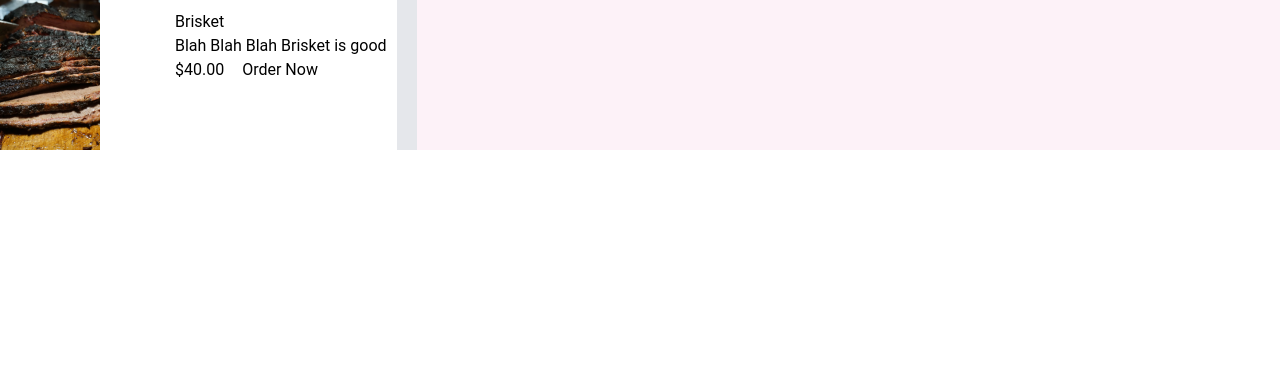
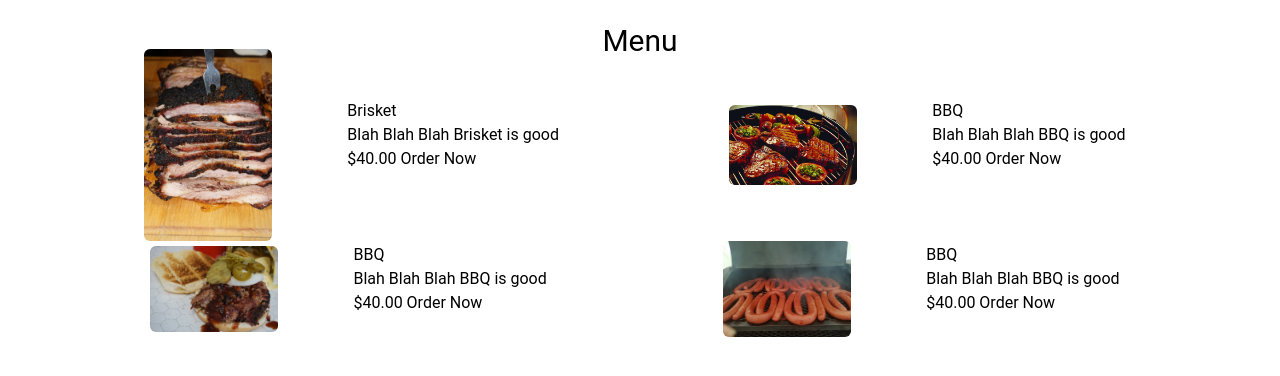
Before and after one commit to ChaseMoncrieffeMitchem/Pj-s-BBQ, a Next.js app: page /Menu in a window 1280 px wide. Shown: the top 376 px of the page. Built offline with nearby package versions, Linux system fonts and the light colour scheme.

Commit message:
working on menu section

```diff
--- a/components/foodcard.jsx
+++ b/components/foodcard.jsx
@@ -1,18 +1,101 @@
-import Image from 'next/image';
-import * as React from 'react';
+import Image from "next/image";
+import * as React from "react";
 
 export default function FoodCard() {
+  const cardItems = {
+    Image: {
+      src: {},
+    },
+  };
   return (
     <>
-        <div className='flex border-gray-200 bg-pink-50'>
-            <Image src="/Brisket.webp" height={100} width={100} alt='Brisket'/>
-            <div className='bg-white border-r-[20px] pl-[75px] pr-[10px] pb-[30px] pt-[10px] shadow-custom relative'>
-                <h1>Brisket</h1>
-                <h2>Blah Blah Blah Brisket is good</h2>
-                <span className='pr-[18px]'>$40.00</span>
-                <button>Order Now</button>
-            </div>
+      <div className="flex justify-evenly flex-wrap items-center">
+
+        <div className="flex pl-[16px] pr-[16px] mb-[16px]">
+          <div className="flex w-32 h-32 flex-shrink-0 items-center">
+            <Image
+              src="/BrisketPic.webp"
+              width={100}
+              height={100}
+              layout="responsive"
+              objectFit="cover"
+              className="rounded-md"
+              alt="Brisket"
+            />
+          </div>
+          <div className="bg-white pl-[75px] pr-[10px] pb-[30px] pt-[10px] shadow-custom relative flex flex-col justify-center">
+            <h1>Brisket</h1>
+            <h2>Blah Blah Blah Brisket is good</h2>
+            <span className="pr-[18px]">
+              $40.00 <button>Order Now</button>
+            </span>
+          </div>
         </div>
+
+        <div className="flex pl-[16px] pr-[16px] mb-[16px]">
+          <div className=" flex w-32 h-32 flex-shrink-0 items-center">
+            <Image
+              src="/bbq1.jpg"
+              layout="responsive"
+              width={100}
+              height={100}
+              objectFit="cover"
+              className="rounded-md"
+              alt="BBQ"
+            />
+          </div>
+          <div className="bg-white pl-[75px] pr-[10px] pb-[30px] pt-[10px] shadow-custom relative flex flex-col justify-center">
+            <h1>BBQ</h1>
+            <h2>Blah Blah Blah BBQ is good</h2>
+            <span className="pr-[18px]">
+              $40.00 <button>Order Now</button>
+            </span>
+          </div>
+        </div>
+
+        <div className="flex pl-[16px] pr-[16px] mb-[16px]">
+          <div className="flex w-32 h-32 flex-shrink-0 items-center">
+            <Image
+              src="/Sandwhich.webp"
+              layout="responsive"
+              width={100}
+              height={100}
+              objectFit="cover"
+              className="rounded-md"
+              alt="BBQ"
+            />
+          </div>
+          <div className="bg-white pl-[75px] pr-[10px] pb-[30px] pt-[10px] shadow-custom relative flex flex-col justify-center">
+            <h1>BBQ</h1>
+            <h2>Blah Blah Blah BBQ is good</h2>
+            <span className="pr-[18px]">
+              $40.00 <button>Order Now</button>
+            </span>
+          </div>
+        </div>
+
+        <div className="flex pl-[16px] pr-[16px] mb-[16px]">
+          <div className=" flex w-32 h-32 flex-shrink-0 items-center">
+            <Image
+              src="/Sausage.webp"
+              layout="responsive"
+              width={100}
+              height={100}
+              objectFit="cover"
+              className="rounded-md"
+              alt="BBQ"
+            />
+          </div>
+          <div className="bg-white pl-[75px] pr-[10px] pb-[30px] pt-[10px] shadow-custom relative flex flex-col justify-center">
+            <h1>BBQ</h1>
+            <h2>Blah Blah Blah BBQ is good</h2>
+            <span className="pr-[18px]">
+              $40.00 <button>Order Now</button>
+            </span>
+          </div>
+        </div>
+
+      </div>
     </>
   );
 }
--- a/pages/Menu/index.js
+++ b/pages/Menu/index.js
@@ -3,6 +3,7 @@ import FoodCard from "@/components/foodcard";
 export default function Menu() {
     return (
         <>
+        <h1 className="flex justify-center mt-[18px] mb-[18px] text-[30px] ">Menu</h1>
         <FoodCard />
         </>
     )
```
Also changed, not shown: public/brisketPic.webp (added).
